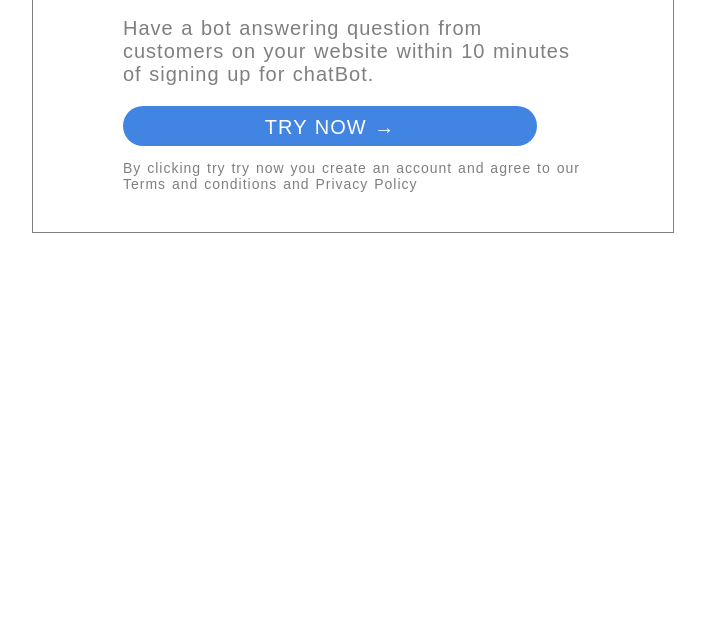
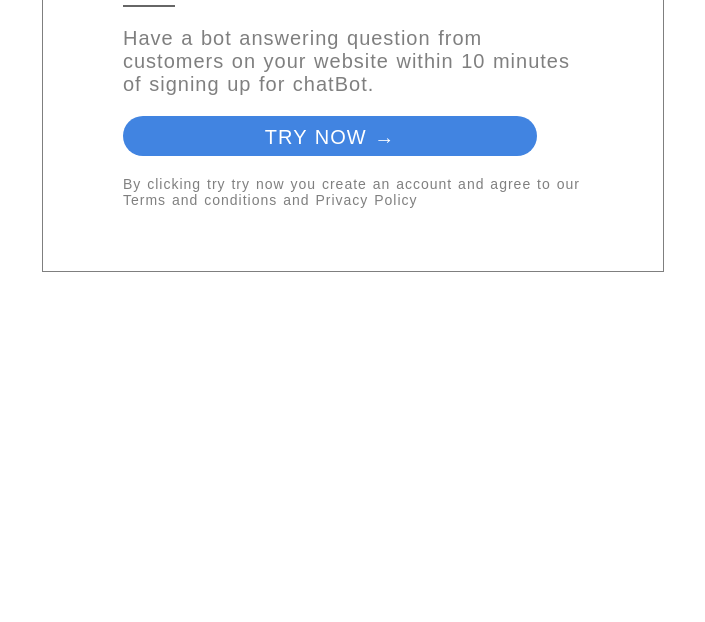
Before and after one commit to kamisettysudheer/call-to-action-card, a plain HTML site: page index.html in a window 1280 px wide. Shown: the part 178-800 px from the top of the page, without its empty margins (287-992 px from the left). Drawn offline with Linux system fonts and the light colour scheme.

Commit message:
padding and margins are updated

```diff
--- a/index.html
+++ b/index.html
@@ -7,9 +7,9 @@
     .chatBot {
       border: 1px solid rgba(0, 0, 0, 0.5);
       width: 600px;
-      height: auto;
+      height: 380px;
       margin: auto;
-      padding: 20px;
+      padding: 30px 10px;
     }
 
     .heading {
@@ -43,6 +43,7 @@
     #note {
       font-size: 14px;
       word-spacing: 1px;
+      margin: 20px 0px;
     }
 
     #buttonContent {
```
